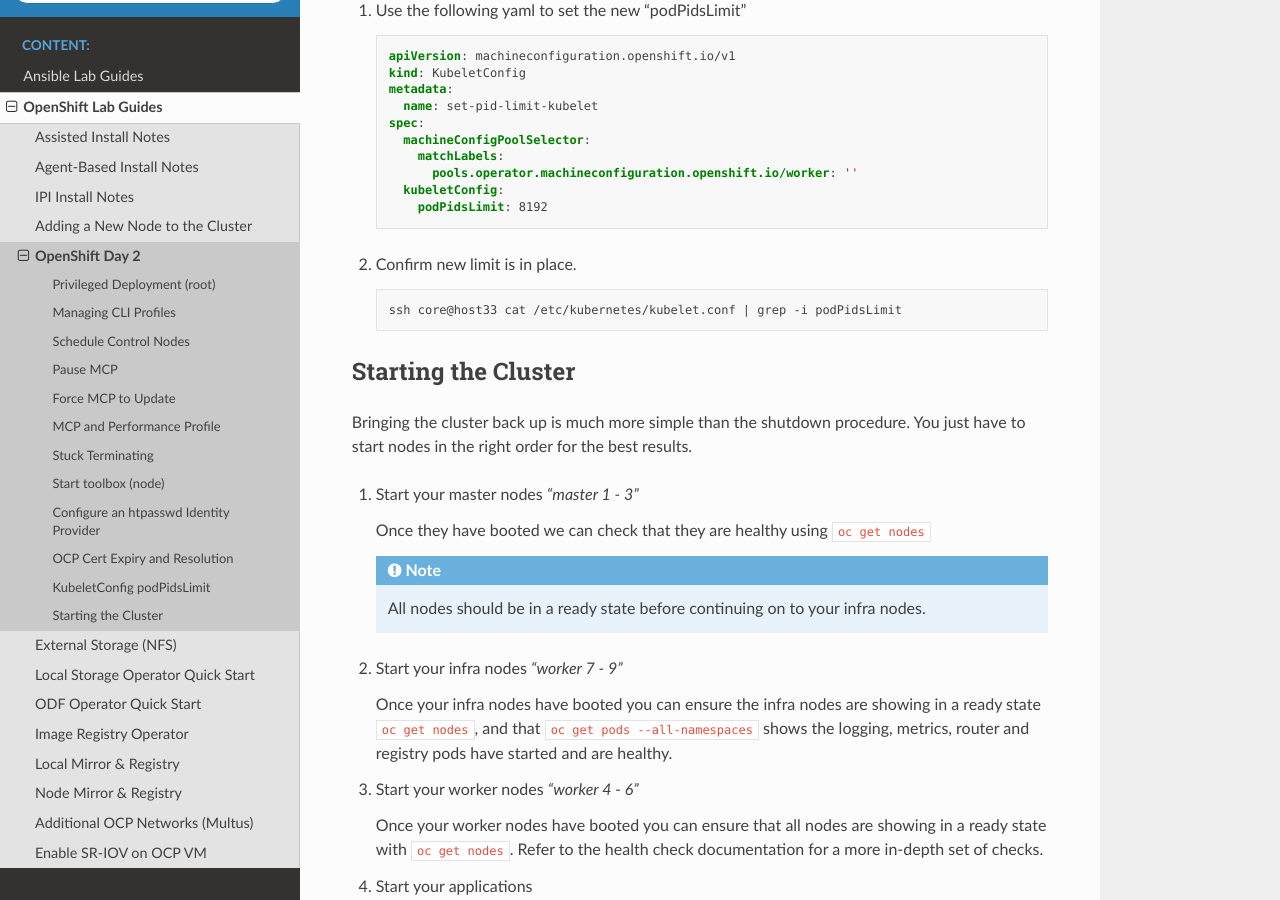
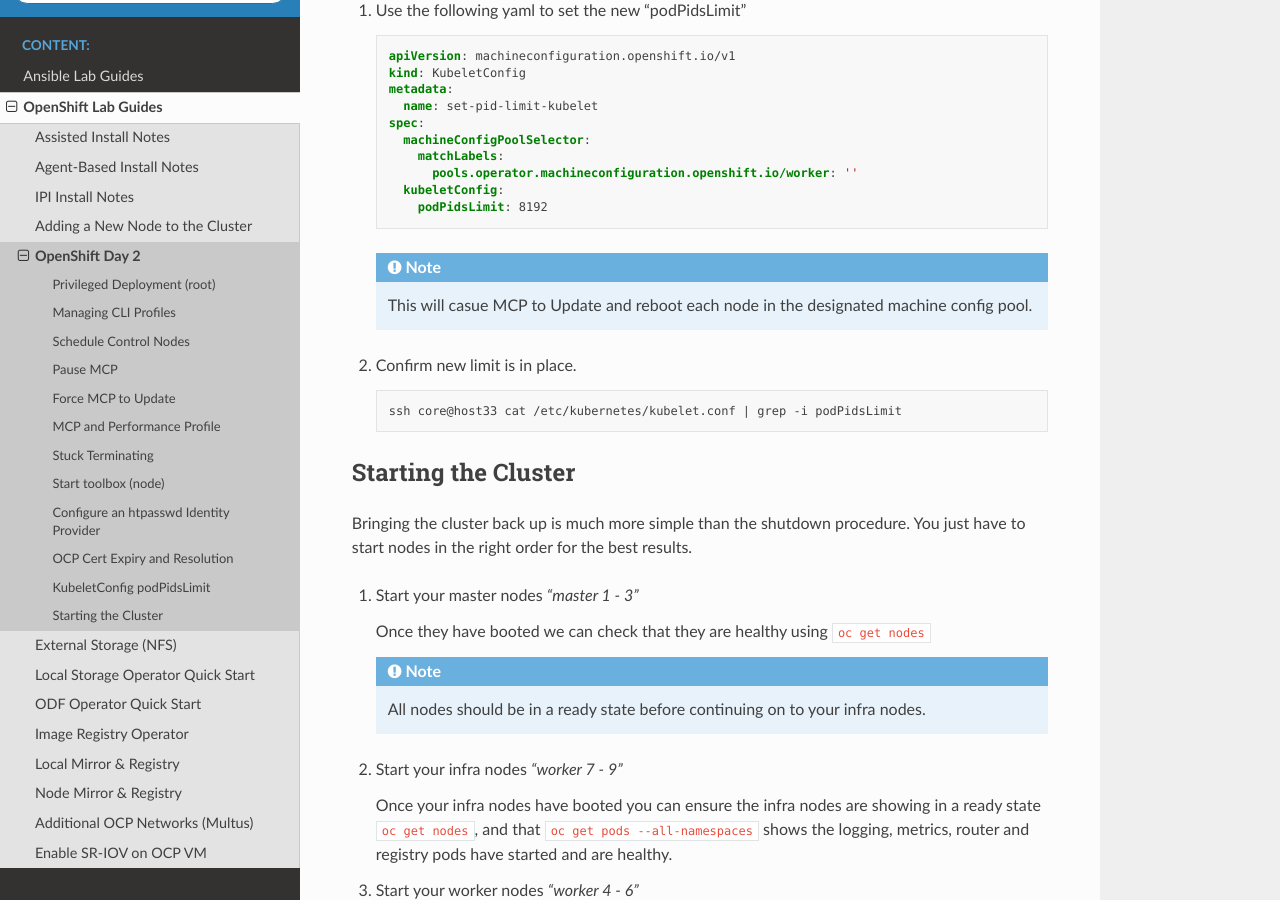
Before and after one commit to vtog/labGuides, a Sphinx documentation site: the page built from source/ocp/openshift-day2.rst, in a window 1280 px wide and 900 px high, scrolled down 9484 px. Built offline with Sphinx 7.4.7 and the Read the Docs theme 2.0.0, drawn with Linux system fonts in a browser that asks for light colours; pages that are not in the unit, such as notebooks, are missing from menus; some of the changed lines change nothing that is shown.

Commit message:
typo.. dont forget to check before committing

```diff
--- a/source/ocp/openshift-day2.rst
+++ b/source/ocp/openshift-day2.rst
@@ -495,7 +495,7 @@
         kubeletConfig:
           podPidsLimit: 8192
 
-   .. note: This will casue MCP to Update and reboot each node in the
+   .. note:: This will casue MCP to Update and reboot each node in the
       designated machine config pool.
 
 #. Confirm new limit is in place.
```
